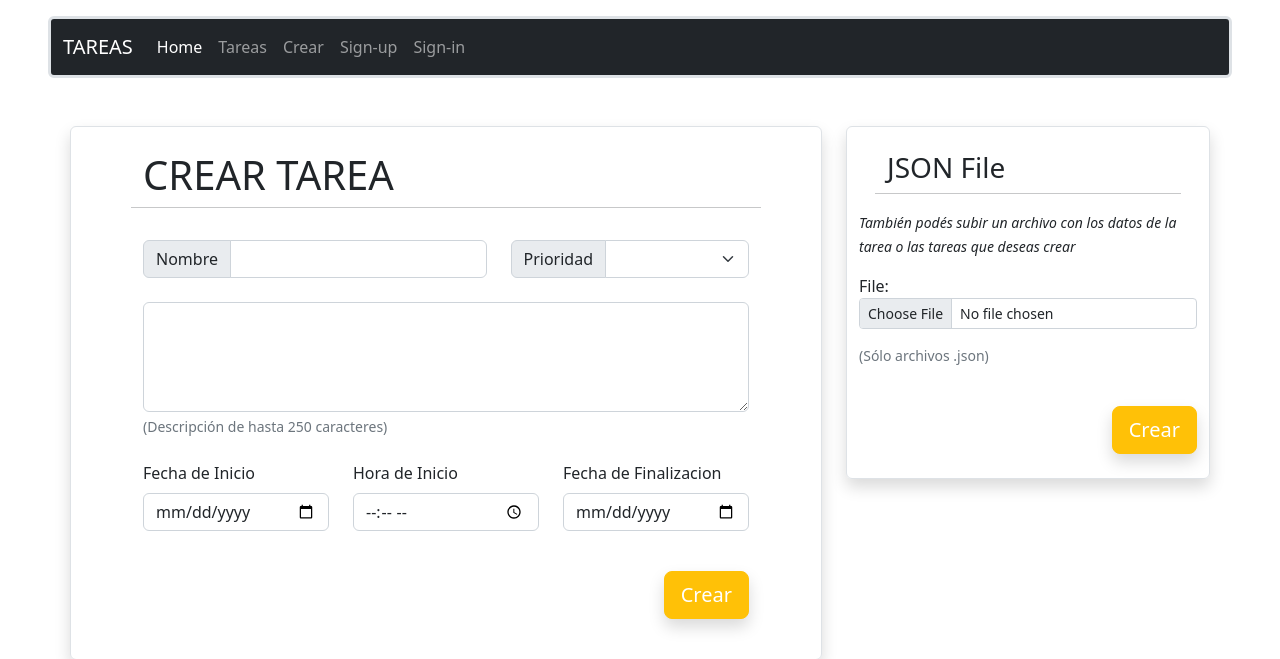
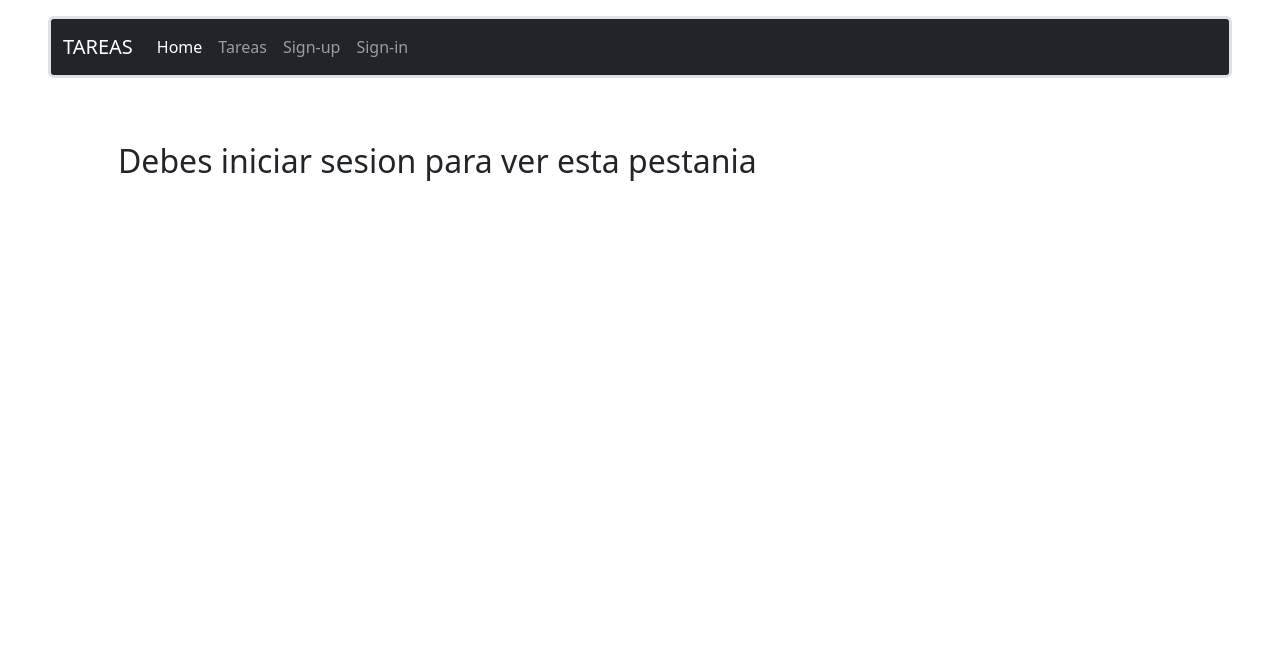
Before and after one commit to naorlando/proyecto-pyhton-grupo7, a Django app: page /tareas/crear in a window 1280 px wide. Shown: the top 659 px of the page. Run offline with Django 4.2, Linux system fonts and the light colour scheme; some libraries are stand-ins or nearby versions.

Commit message:
retoques verificacion de usuario 2

```diff
--- a/proyecto_python/ProyectoWebApp/templates/creartarea.html
+++ b/proyecto_python/ProyectoWebApp/templates/creartarea.html
@@ -7,6 +7,7 @@
 
 <div class="container p-0 my-4">
   <div class="row">
+    {% if user.is_authenticated %}
     <div class="col-8">
 
       <!-- Crear Tarea -->
@@ -91,6 +92,9 @@
       <!-- Fin Crear Tarea con Json -->
 
     </div>
+    {% else %}
+    <h2 class="row mx-5 my-3" >Debes iniciar sesion para ver esta pestania</h2>
+    {% endif %}
   </div>
 </div>
 
--- a/proyecto_python/ProyectoWebApp/templates/menu.html
+++ b/proyecto_python/ProyectoWebApp/templates/menu.html
@@ -8,8 +8,8 @@
         <div class="navbar-nav">
           <a class="nav-link active" aria-current="page" href="/">Home</a>
           <a class="nav-link" href="/tareas">Tareas</a>
+          {% if user.is_authenticated %}
           <a class="nav-link" href="/tareas/crear">Crear</a>
-          {% if user.is_authenticated %}
           <a href="/logout">Logout</a>
           {% else %}
           <a class="nav-link" href="/signup">Sign-up</a>
```
